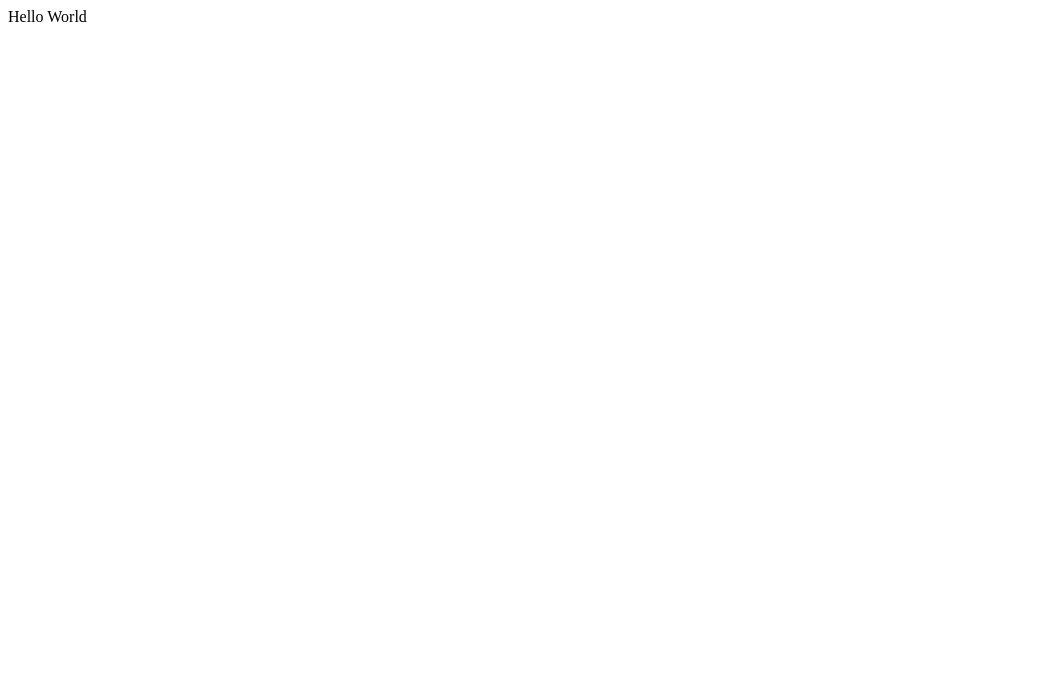
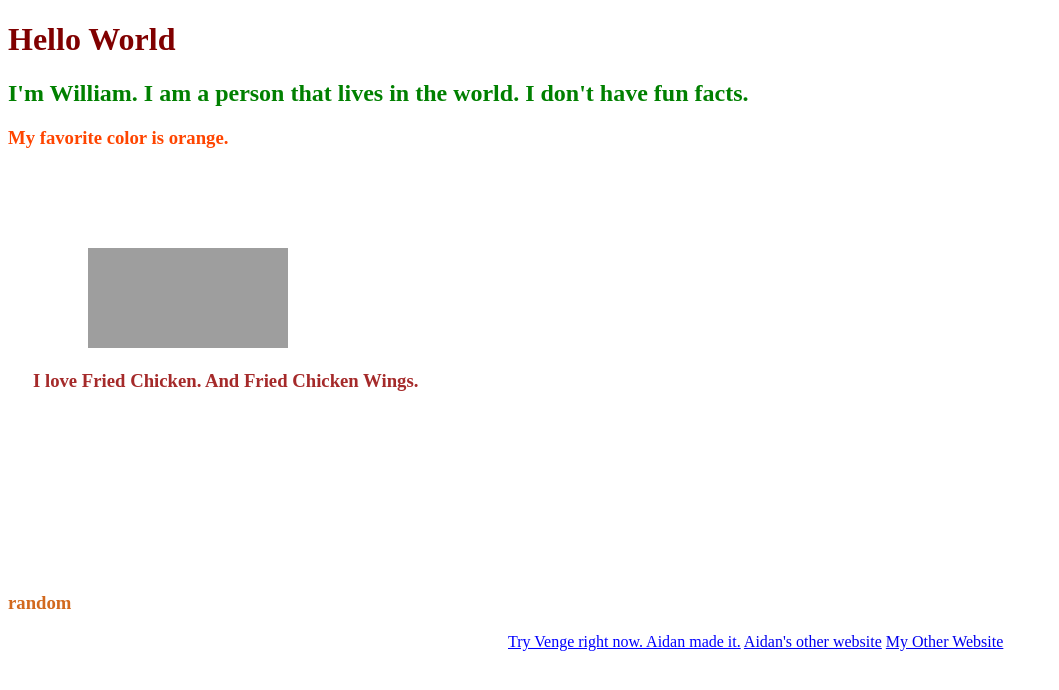
Before and after one commit to wgrayberg/wgrayberg.github.io, a plain HTML site: page index.html in a window 1280 px wide. Shown: the whole page, without its empty margins (0-1059 px from the left). Drawn offline with Linux system fonts and the light colour scheme; grey boxes are pictures that could not be loaded.

Commit message:
Added styles.css file, connected to index.html

```diff
--- a/index.html
+++ b/index.html
@@ -1 +1,20 @@
-Hello World
+<!DOCTYPE html>
+<html lang="en">
+<head>
+    <meta charset="UTF-8">
+    <meta name="viewport" content="width=device-width, initial-scale=1.0">
+    <title>About Me</title>
+    <link rel="stylesheet" href="styles.css">
+</head>
+<body>
+    <h1>Hello World</h1>
+    <h2>I'm William. I am a person that lives in the world. I don't have fun facts.</h3>
+    <h3 class="color">My favorite color is orange.</h4>
+    <img class="foodfcw" src="https://hips.hearstapps.com/vidthumb/images/delish-fried-chicken-wings-seo-1new-1540589238.jpg?crop=0.798xw:0.709xh;0.0513xw,0.142xh&resize=1200:*" alt="Fried Chicken Wings" height="100" width="200">
+    <h3 class="favfoodtext">I love Fried Chicken. And Fried Chicken Wings.</h3>
+    <h3 class="random">random</h3>
+    <a class="venge" href="https://venge.io/">Try Venge right now. Aidan made it.</a>
+    <a class="otherwebaidan" href="aidangillis-13.github.io">Aidan's other website</a>
+    <a href="https://tse3.mm.bing.net/th/id/OIP.ldukmpeYcUQjA7MiIiEZIQHaFj?rs=1&pid=ImgDetMain&o=7&rm=3">My Other Website</a>
+</body>
+</html>
--- /dev/null
+++ b/styles.css
@@ -0,0 +1,32 @@
+h1 {
+    color: maroon;
+}
+h2 {
+    color: green;
+}
+.color {
+    color: orangered;
+}
+.foodfcw {
+    margin-left: 80px;
+    margin-top: 80px;
+}
+.favfoodtext {
+    color: brown;
+    margin-left: 25px;
+}
+.random {
+    color:chocolate;
+    margin-top: 200px;
+}
+.venge {
+    color: blue;
+    margin-left: 500px;
+}
+a:visited {
+    color: red;
+}
+a:hover {
+    color: black;
+    font-size: 50px;
+}
```
